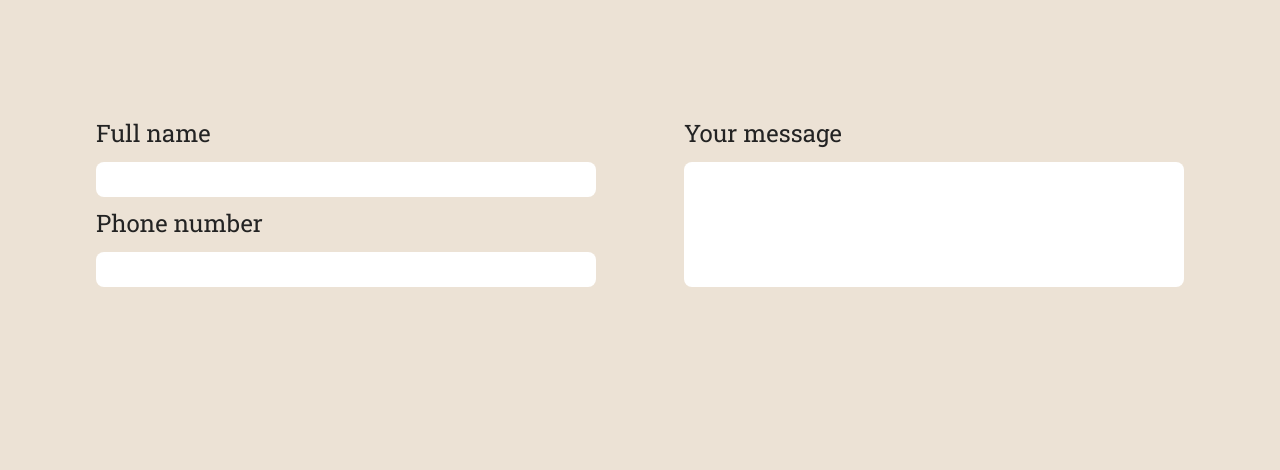
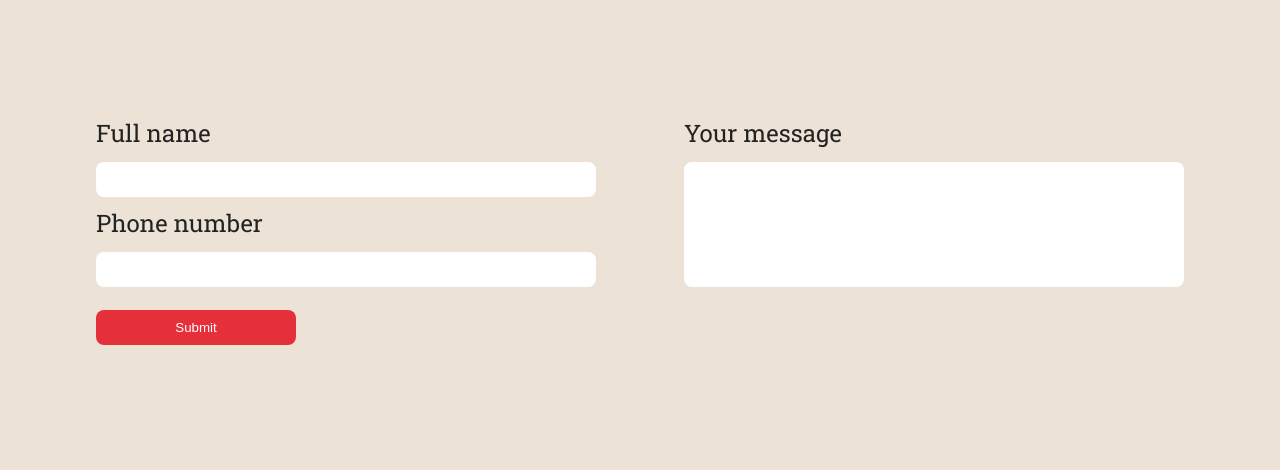
Before and after one commit to MiloGushter/Restaurant-landing-page, a website built with webpack: page src/index.html in a window 1280 px wide. Both pictures are taken after a click on the item "Contact". Shown: the part 330-800 px from the top of the page. Built offline with nearby package versions, Linux system fonts and the light colour scheme.

Commit message:
Added submit button

```diff
--- a/src/modules/contactModule.js
+++ b/src/modules/contactModule.js
@@ -42,12 +42,17 @@ export default function populateContact() {
   const messageLabel = document.createElement("label");
   messageLabel.textContent = "Your message";
 
+  const submitButton = document.createElement("button");
+  submitButton.classList.add("submit-button");
+  submitButton.textContent = "Submit";
+
   reservationForm.appendChild(fullNameLabel);
   reservationForm.appendChild(fullNameInput);
   reservationForm.appendChild(messageLabel);
   reservationForm.appendChild(messageArea);
   reservationForm.appendChild(phoneNumberLabel);
   reservationForm.appendChild(phoneNumberInput);
+  reservationForm.appendChild(submitButton);
 
   reservationContainer.appendChild(reservationForm);
 
--- a/src/sass/main.scss
+++ b/src/sass/main.scss
@@ -278,6 +278,21 @@ input[type="number"] {
   -moz-appearance: textfield;
 }
 
+.submit-button {
+  cursor: pointer;
+  max-width: 200px;
+  padding: 0.75em 1em;
+  margin-top: 1em;
+  border: none;
+  border-radius: 8px;
+  background-color: $accent-red;
+  color: white;
+  transition: background-color 300ms ease-in-out;
+}
+.submit-button:hover {
+  background-color: rgb(187, 26, 50);
+}
+
 .number-footer {
   background-color: $accent-red;
   color: white;
```
Also changed, not shown: dist/main.js.
